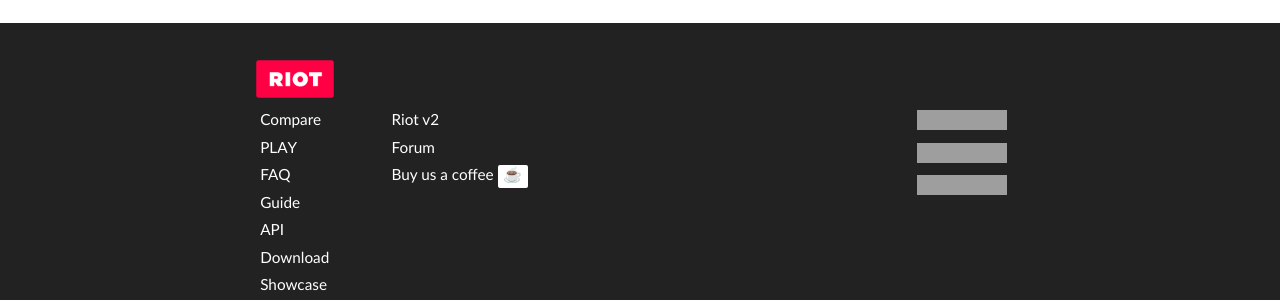
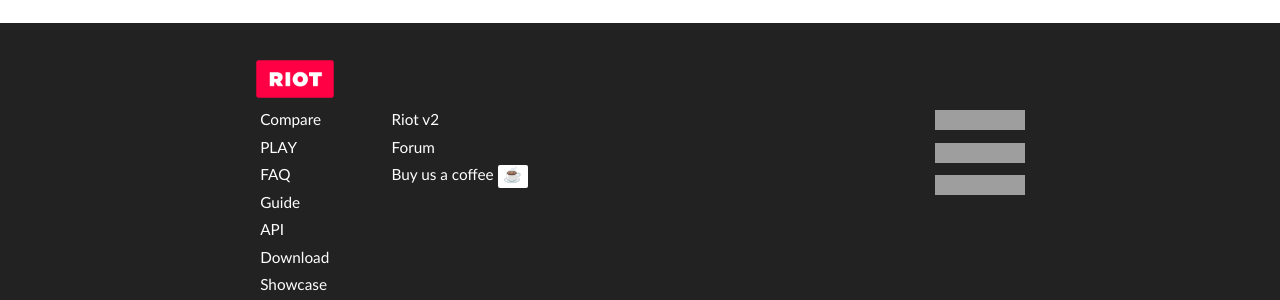
Before and after one commit to riot/riot.github.io, a Jekyll site: the page built from index.md, in a window 1280 px wide. Shown: the part 5319-5619 px from the top of the page. Built offline with Jekyll 4.4.1, drawn with Linux system fonts in a browser that asks for light colours; nearby versions of some CDN libraries; emoji names are drawn with the system emoji font; grey boxes are pictures that could not be loaded.

Commit message:
fixed: position extra link in the footer

```diff
--- a/style/_footer.scss
+++ b/style/_footer.scss
@@ -23,6 +23,8 @@
     }
 
     &.extra {
+      width: 8rem;
+      margin: .6em 0 0 .3em;
       float: right;
 
       a {
@@ -31,6 +33,7 @@
 
       @media (max-width: $small-break-point) {
         float: left;
+        width: auto;
 
         a {
           text-align: left;
```
